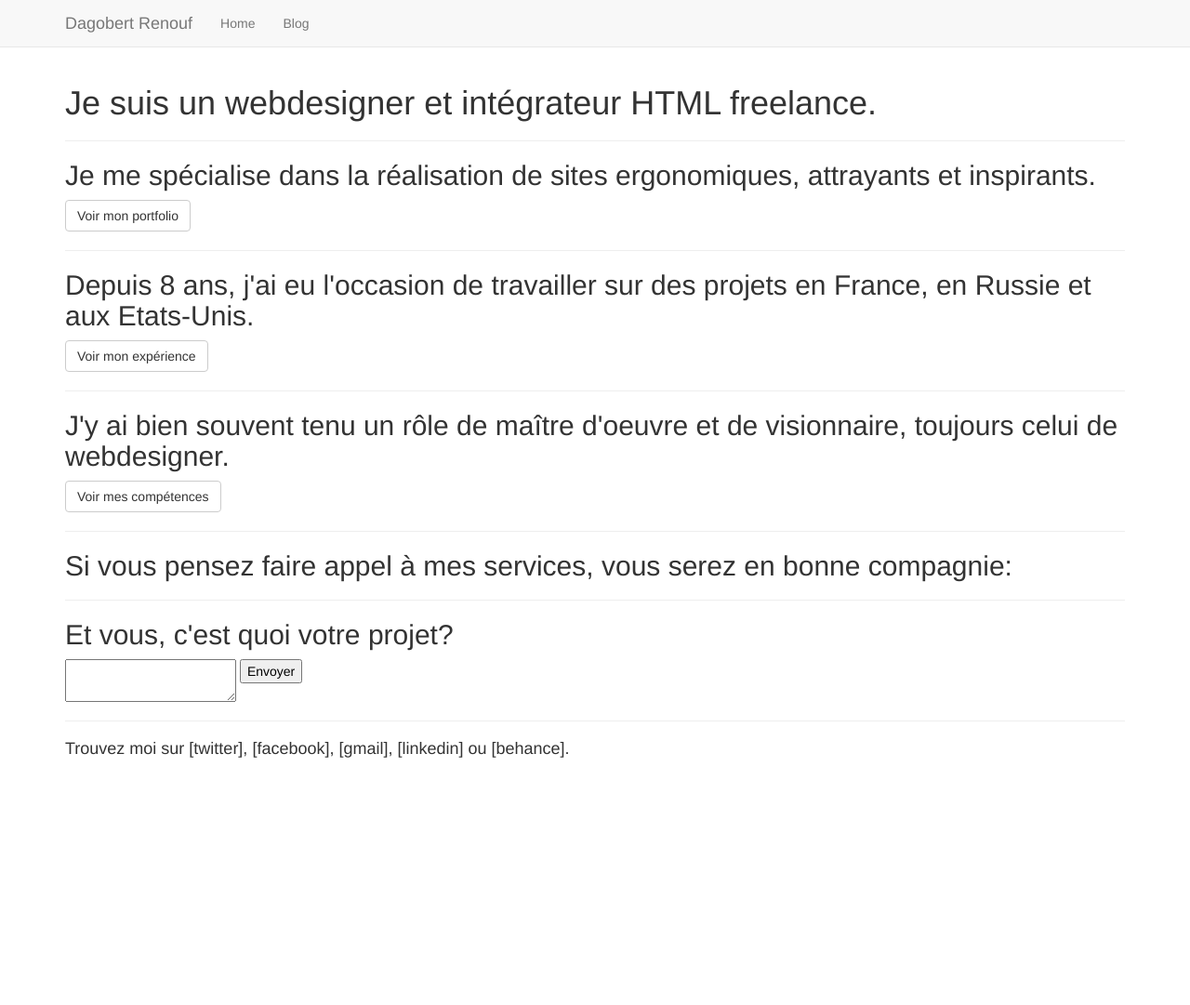
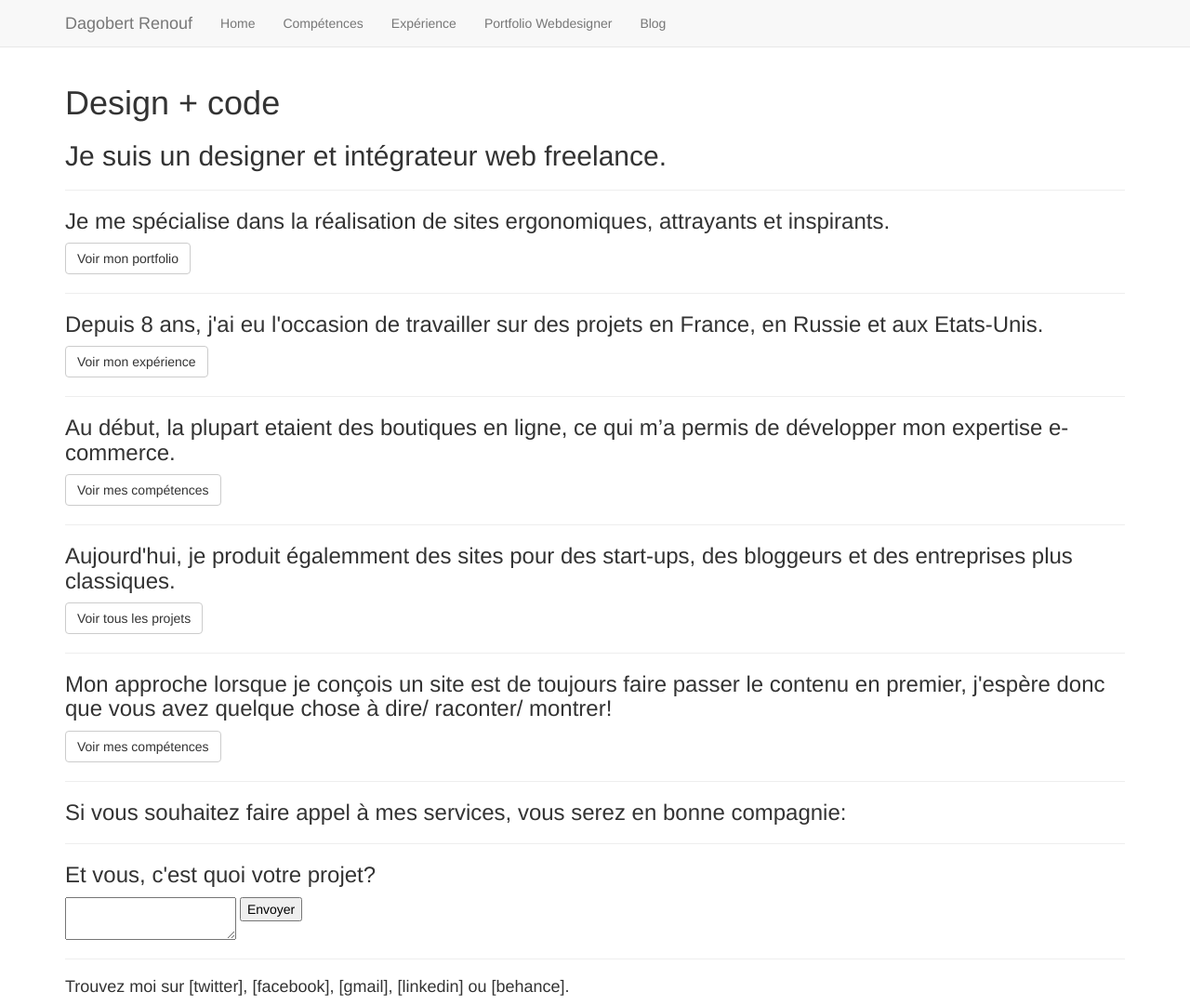
Before and after one commit to thedgbrt/dgbrt.fr, a Jekyll site: the page built from index.html, in a window 1280 px wide. Shown: the whole page at 93% size. Built offline with Jekyll 4.4.1, drawn with Linux system fonts in a browser that asks for light colours; nearby versions of some CDN libraries; before the commit the page ends 900 px from its top, so only the background shows below that.

Commit message:
Updated story structure

```diff
--- a/_includes/header.html
+++ b/_includes/header.html
@@ -36,6 +36,9 @@
         <div class="navbar-collapse collapse">
           <ul class="nav navbar-nav">
             <li><a href="/">Home</a></li>
+            <li><a href="/competences">Compétences</a></li>
+            <li><a href="/competences">Expérience</a></li>
+            <li><a href="/competences">Portfolio Webdesigner</a></li>
             <li><a href="/blog">Blog</a></li>
           </ul>
         </div><!--/.nav-collapse -->
--- a/index.html
+++ b/index.html
@@ -2,28 +2,39 @@
 layout: default
 published: true
 ---
-
-<h1>Je suis un webdesigner et intégrateur HTML freelance.</h1>
+<h1>Design + code</h1>
+<h2>Je suis un designer et intégrateur web freelance.</h2>
 
 <hr/>
 
-<h2>Je me spécialise dans la réalisation de sites ergonomiques, attrayants et inspirants.</h2>
+<h3>Je me spécialise dans la réalisation de sites ergonomiques, attrayants et inspirants.</h3>
 <a href="#" class="btn btn-default btn-lrg">Voir mon portfolio</a>
 <hr/>
 
-<h2>Depuis 8 ans, j'ai eu l'occasion de travailler sur des projets en France, en Russie et aux Etats-Unis.</h2>
+<h3>Depuis 8 ans, j'ai eu l'occasion de travailler sur des projets en France, en Russie et aux Etats-Unis.</h3>
 <a href="#" class="btn btn-default btn-lrg">Voir mon expérience</a>
 <hr/>
 
-<h2>J'y ai bien souvent tenu un rôle de maître d'oeuvre et de visionnaire, toujours celui de webdesigner.</h2>
+<h3>Au début, la plupart etaient des boutiques en ligne, ce qui m’a permis de développer mon expertise e-commerce.</h3>
 <a href="#" class="btn btn-default btn-lrg">Voir mes compétences</a>
 
 <hr/>
-<h2>Si vous pensez faire appel à mes services, vous serez en bonne compagnie:<h2>
+
+<h3>Aujourd'hui, je produit égalemment des sites pour des start-ups, des bloggeurs et des entreprises plus classiques.</h3>
+<a href="#" class="btn btn-default btn-lrg">Voir tous les projets</a>
 
 <hr/>
 
-<h2>Et vous, c'est quoi votre projet?</h2>
+<h3>Mon approche lorsque je conçois un site est de toujours faire passer le contenu en premier, j'espère donc que vous avez quelque chose à dire/ raconter/ montrer!</h3>
+<a href="#" class="btn btn-default btn-lrg">Voir mes compétences</a>
+
+<hr/>
+
+<h3>Si vous souhaitez faire appel à mes services, vous serez en bonne compagnie:<h3>
+
+<hr/>
+
+<h3>Et vous, c'est quoi votre projet?</h3>
 <form>
 	<textarea></textarea>
 	<input type="submit" value="Envoyer">
```
